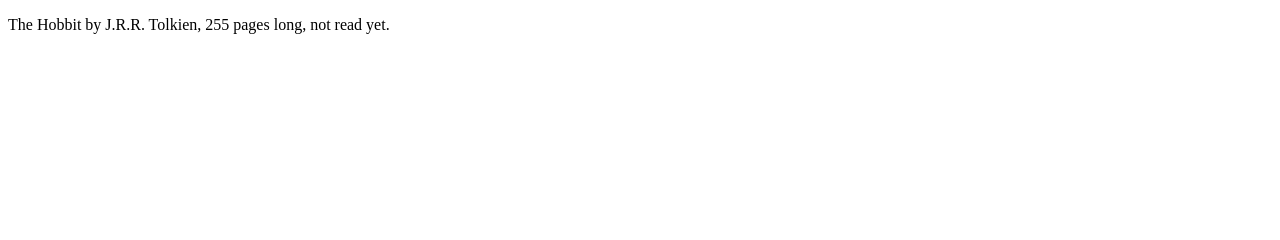
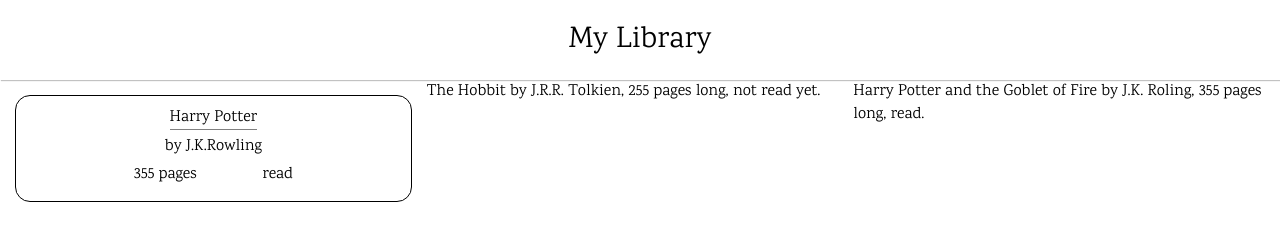
Before and after one commit to sushiroll29/library, a plain HTML site: page index.html in a window 1280 px wide. Drawn offline with Linux system fonts and the light colour scheme.

Commit message:
Add basic card layout

```diff
--- a/index.html
+++ b/index.html
@@ -7,8 +7,23 @@
     <title>Library</title>
     <script src="./script.js" defer></script>
     <link rel="stylesheet" href="./style.css">
+    <link rel="preconnect" href="https://fonts.googleapis.com">
+    <link rel="preconnect" href="https://fonts.gstatic.com" crossorigin>
+    <link href="https://fonts.googleapis.com/css2?family=Karma&display=swap" rel="stylesheet">
 </head>
 <body>
-    <p class="a">Kirk Policeman</p>
+    <div class="top-bar">
+        <span>My Library</span>
+    </div>
+    <div class="library">
+        <div class="book">
+            <p class="title">Harry Potter</p>
+            <p class="author">by J.K.Rowling</p>
+            <div class="info">
+                <span>355 pages</span>
+                <span>read</span>
+            </div>
+        </div>
+    </div>
 </body>
 </html>
--- a/script.js
+++ b/script.js
@@ -1,5 +1,7 @@
 const h = document.querySelector('.a');
-console.log(h.textContent);
+const libraryDiv = document.querySelector('.library');
+
+let library = [];
 
 function Book(title, author, pages, read){
     this.title = title;
@@ -12,10 +14,22 @@
     return `${this.title} by ${this.author}, ${this.pages} pages long, ${this.read}.`;
 }
 
-const book = new Book('The Hobbit', 'J.R.R. Tolkien', 255, 'not read yet');
+const book1 = new Book('The Hobbit', 'J.R.R. Tolkien', 255, 'not read yet');
+const book2 = new Book('Harry Potter and the Goblet of Fire', 'J.K. Roling', 355, 'read');
 
-function addBook(){
-    h.textContent = book.info();
+function addBookToLibrary(book){
+    library.push(book);
 }
 
-addBook();
+function displayLibrary(){
+    library.forEach(book => {
+        addBookToLibrary(book);
+        let p = document.createElement('p');
+        p.textContent = book.info();
+        libraryDiv.appendChild(p);
+    })
+}
+
+addBookToLibrary(book1);
+addBookToLibrary(book2);
+displayLibrary();
--- a/style.css
+++ b/style.css
@@ -0,0 +1,53 @@
+* {
+    box-sizing: border-box;
+    margin: 0;
+    padding: 0;
+}
+
+html, body{
+    font-size: 16px;
+    font-family: 'Karma', sans-serif;
+}
+
+.top-bar{
+    color: #000000;
+    box-shadow: 1px 1px 1px #c2c2c2;
+    display: flex;
+    justify-content: center;
+    align-items: center;
+    height: 5rem;
+}
+
+.top-bar > span {
+    font-size: 30px;
+    font-weight: 400;
+}
+
+.library {
+    display: grid;
+    grid-template-columns: repeat(auto-fit, minmax(250px, 1fr));
+}
+
+.book{
+    border: 1px solid black;
+    border-radius: 15px;
+    padding: 10px 15px;
+    margin: 15px;
+    /* height: calc(150px + 1em); */
+    display: flex;
+    flex-direction: column;
+    /* justify-content: space-between; */
+    align-items: center;
+}
+
+.book > .title {
+    margin-bottom: 5px;
+    border-bottom: 1px solid grey;
+}
+
+.book > .info {
+    width: 100%;
+    padding: 5px 70px;
+    display: flex;
+    justify-content: space-around;
+}
```
